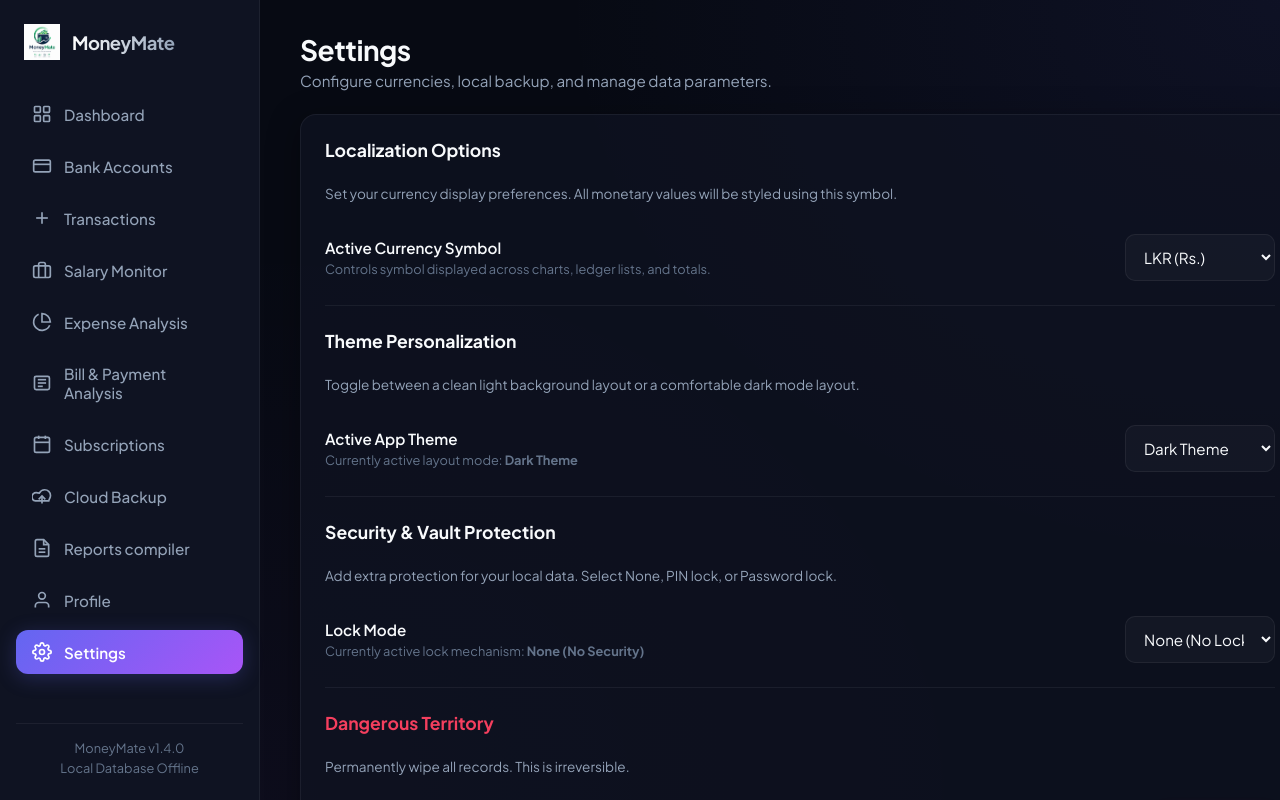
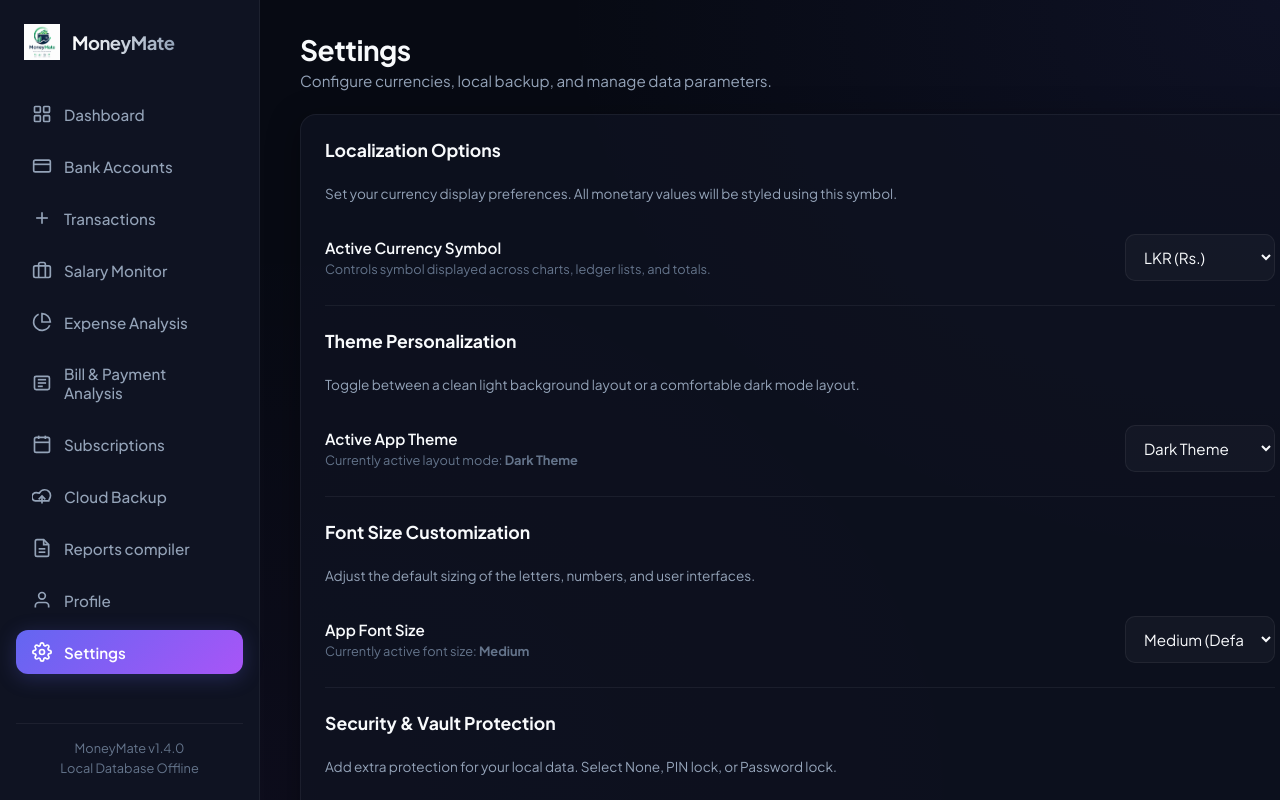
Before and after one commit to Janindu98/MoneyMate, a React (Vite) app: page / in a window 1280 px wide. Both pictures are taken after a click on the button "Settings". Built offline with nearby package versions, Linux system fonts and the light colour scheme.

Commit message:
Dynamic Font Size Sizing in Settings
This plan outlines the changes required to allow the user to select their preferred app font size from the settings tab.

```diff
--- a/src/App.jsx
+++ b/src/App.jsx
@@ -37,6 +37,17 @@
       document.body.classList.remove('light-theme');
     }
   }, [settings?.theme]);
+
+  useEffect(() => {
+    const fontSizeMap = {
+      small: '14px',
+      medium: '16px',
+      large: '18px',
+      xlarge: '20px'
+    };
+    const size = settings?.fontSize || 'medium';
+    document.documentElement.style.setProperty('--app-font-size', fontSizeMap[size] || '16px');
+  }, [settings?.fontSize]);
 
   const renderActivePage = () => {
     switch (activeTab) {
--- a/src/database/db.js
+++ b/src/database/db.js
@@ -130,6 +130,7 @@
       settings: {
         currency: 'LKR',
         theme: 'dark',
+        fontSize: 'medium',
         budgetLimits: {
           FoodDining: 20000,
           BillPayment: 30000,
@@ -261,6 +262,7 @@
     if (!this.data.settings.theme) this.data.settings.theme = 'dark';
     if (!this.data.settings.budgetLimits) this.data.settings.budgetLimits = this.getInitialState().settings.budgetLimits;
     if (!this.data.settings.billLimits) this.data.settings.billLimits = this.getInitialState().settings.billLimits;
+    if (!this.data.settings.fontSize) this.data.settings.fontSize = 'medium';
     if (!this.data.profile) {
       this.data.profile = this.getInitialState().profile;
     }
--- a/src/index.css
+++ b/src/index.css
@@ -28,6 +28,10 @@
   --font-sans: 'Plus Jakarta Sans', 'Inter', sans-serif;
 }
 
+html {
+  font-size: var(--app-font-size, 16px);
+}
+
 * {
   margin: 0;
   padding: 0;
@@ -42,6 +46,7 @@
   height: 100vh;
   overflow: hidden;
   display: flex;
+  font-size: 1rem;
 }
 
 #root {
--- a/src/pages/Settings/Settings.jsx
+++ b/src/pages/Settings/Settings.jsx
@@ -131,6 +131,12 @@
     showToast(`App theme set to: ${val === 'light' ? 'Light Theme' : 'Dark Theme'}`);
   };
 
+  const handleFontSizeChange = (e) => {
+    const val = e.target.value;
+    updateSettings({ fontSize: val });
+    showToast(`App font size set to: ${val.charAt(0).toUpperCase() + val.slice(1)}`);
+  };
+
   const handleResetData = () => {
     showConfirm(
       'Reset Database?',
@@ -213,6 +219,26 @@
               <select className="input-ctrl" value={settings.theme || 'dark'} onChange={handleThemeChange} style={{ width: '150px' }}>
                 <option value="dark">Dark Theme</option>
                 <option value="light">Light Theme</option>
+              </select>
+            </div>
+          </div>
+        </div>
+
+        {/* Font Size Options */}
+        <div className="settings-section">
+          <div className="settings-section-title">Font Size Customization</div>
+          <div className="settings-section-desc">Adjust the default sizing of the letters, numbers, and user interfaces.</div>
+          <div className="settings-row">
+            <div className="settings-row-info">
+              <div className="settings-row-title">App Font Size</div>
+              <div className="settings-row-desc">Currently active font size: <strong style={{ textTransform: 'capitalize' }}>{settings.fontSize || 'Medium'}</strong></div>
+            </div>
+            <div>
+              <select className="input-ctrl" value={settings.fontSize || 'medium'} onChange={handleFontSizeChange} style={{ width: '150px' }}>
+                <option value="small">Small</option>
+                <option value="medium">Medium (Default)</option>
+                <option value="large">Large</option>
+                <option value="xlarge">Extra Large</option>
               </select>
             </div>
           </div>
```
